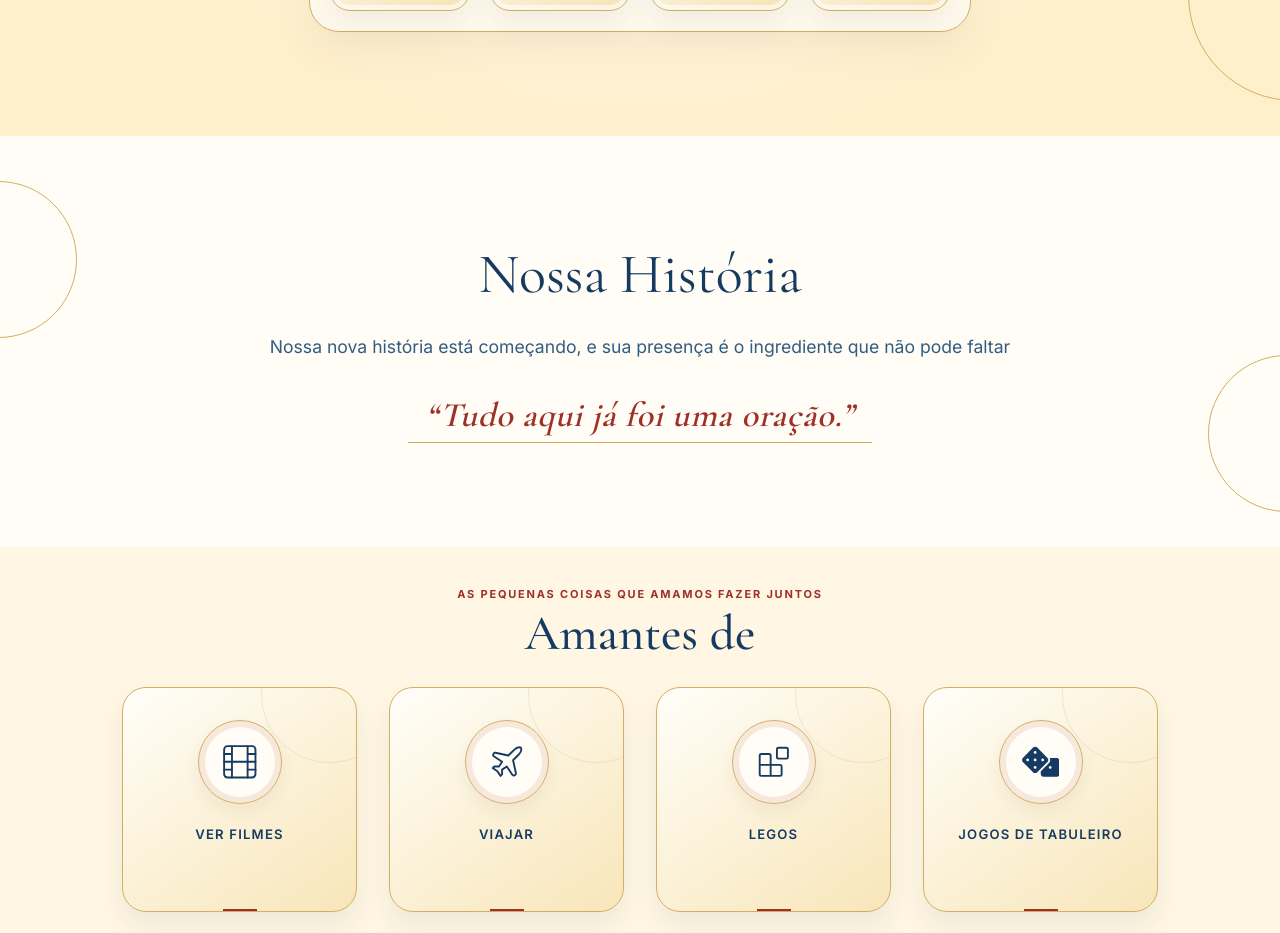
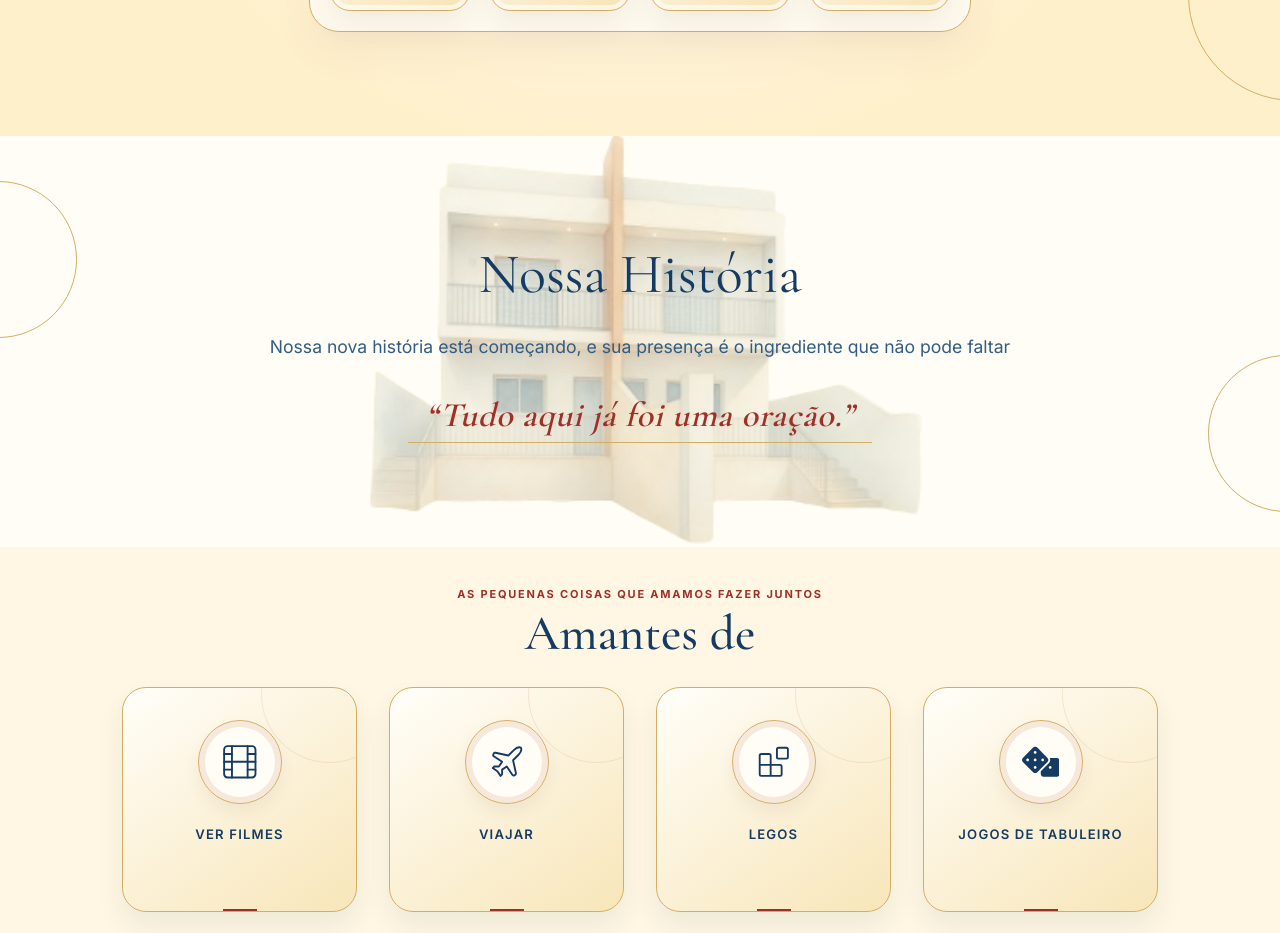
Before and after one commit to kelvinjp1999/Ch--revela-o, a React (Vite) app: page / in a window 1280 px wide. Shown: the part 1300-2233 px from the top of the page. Built offline with nearby package versions, Linux system fonts and the light colour scheme; no server answers; a web font is replaced by a local one.

Commit message:
Feat:Alterações bia

```diff
--- a/src/features/home/components/about/About.css
+++ b/src/features/home/components/about/About.css
@@ -10,10 +10,21 @@
 }
 
 .about::before, .about::after { position: absolute; width: 155px; height: 155px; border: 1px solid #ead8c5; border-radius: 50%; content: ""; }
-.about::before { top: 45px; left: -80px; }.about::after { right: -85px; bottom: 35px; }
+.about::before { z-index: 1; top: 45px; left: -80px; }.about::after { z-index: 1; right: -85px; bottom: 35px; }
+
+.about-background {
+  position: absolute;
+  inset: 0;
+  width: 100%;
+  height: 100%;
+  object-fit: contain;
+  object-position: center;
+  opacity: .45;
+}
 
 .about-content {
   position: relative;
+  z-index: 2;
   width: 100%;
   max-width: 900px;
 
--- a/src/features/home/components/about/About.tsx
+++ b/src/features/home/components/about/About.tsx
@@ -1,9 +1,11 @@
 import './About.css'
+import casaImage from '../../../../assets/images/casa.png'
 
 
 const About = () => {
   return (
         <section className="about">
+            <img className="about-background" src={casaImage} alt="" aria-hidden="true" />
             <div className="about-content">
                 <h2>Nossa História</h2>
 
```
Also changed, not shown: src/assets/images/casa.png (added).
